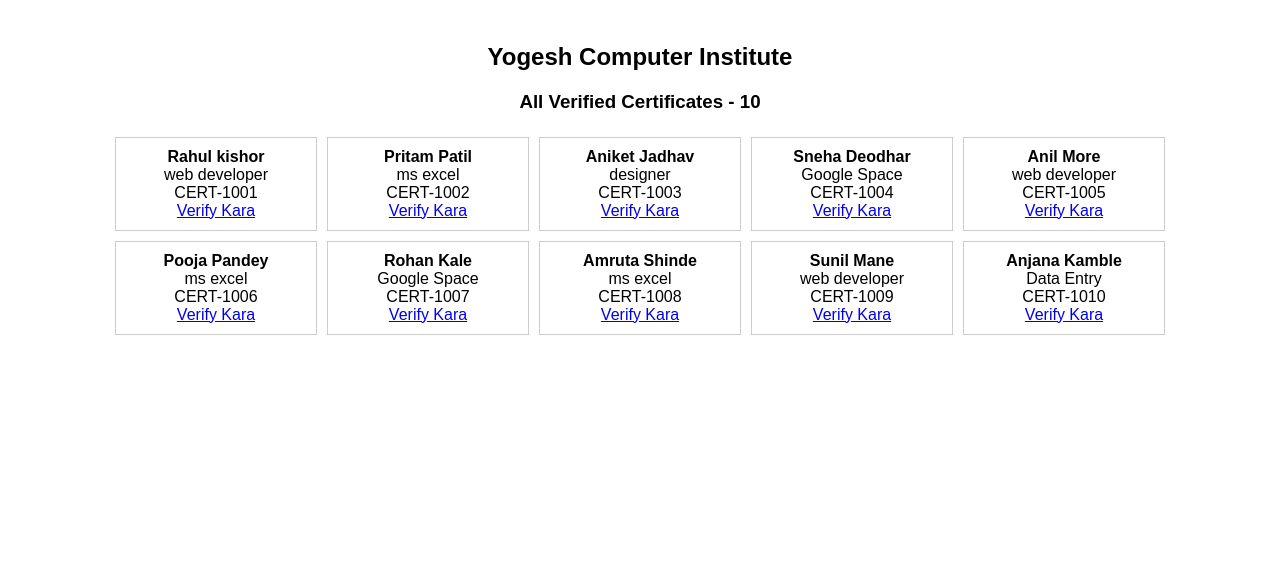
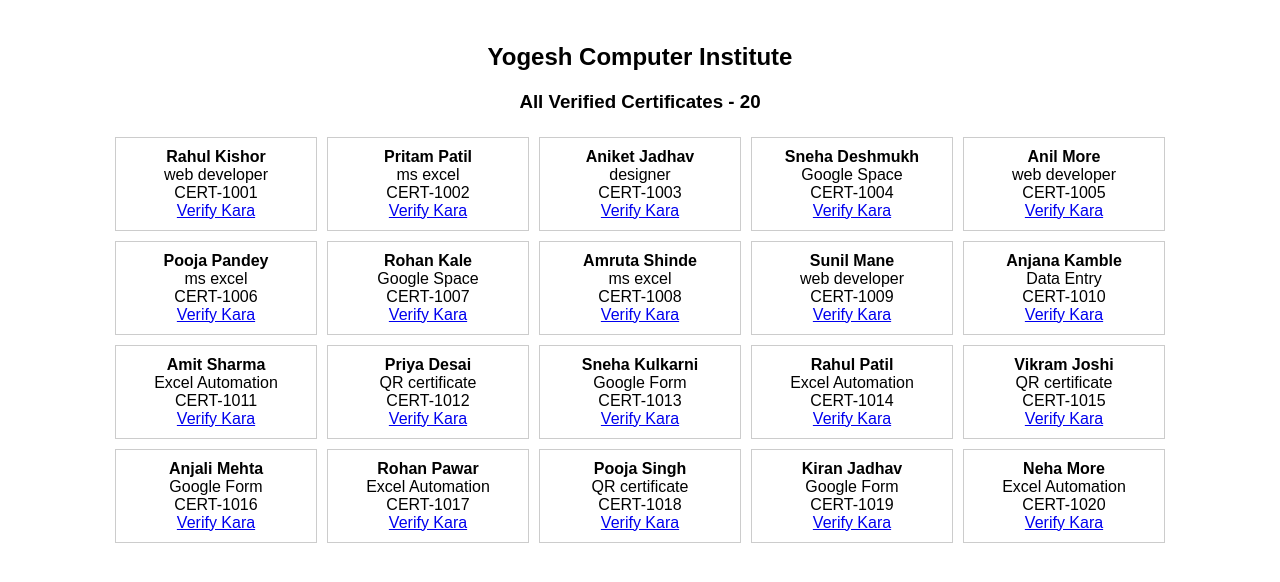
Before and after one commit to yogeshcertificate/yogeshcertificate.github.io, a plain HTML site: page verify.html in a window 1280 px wide. Drawn offline with Linux system fonts and the light colour scheme.

Commit message:
Update student names and add new entries

```diff
--- a/verify.html
+++ b/verify.html
@@ -11,16 +11,26 @@
 
 <script>
 const students = {
-"CERT-1001": ["Rahul kishor", "web developer", "05-11-2026"],
+"CERT-1001": ["Rahul Kishor", "web developer", "05-11-2026"],
 "CERT-1002": ["Pritam Patil", "ms excel", "05-11-2026"],
 "CERT-1003": ["Aniket Jadhav", "designer", "05-11-2026"],
-"CERT-1004": ["Sneha Deodhar", "Google Space", "05-11-2026"],
+"CERT-1004": ["Sneha Deshmukh", "Google Space", "05-11-2026"],
 "CERT-1005": ["Anil More", "web developer", "05-11-2026"],
 "CERT-1006": ["Pooja Pandey", "ms excel", "05-11-2026"],
 "CERT-1007": ["Rohan Kale", "Google Space", "05-11-2026"],
 "CERT-1008": ["Amruta Shinde", "ms excel", "05-11-2026"],
 "CERT-1009": ["Sunil Mane", "web developer", "05-11-2026"],
-"CERT-1010": ["Anjana Kamble", "Data Entry", "05-11-2026"]
+"CERT-1010": ["Anjana Kamble", "Data Entry", "05-11-2026"],
+"CERT-1011": ["Amit Sharma", "Excel Automation", "26-10-2026"],
+"CERT-1012": ["Priya Desai", "QR certificate", "25-10-2026"],
+"CERT-1013": ["Sneha Kulkarni", "Google Form", "26-10-2026"],
+"CERT-1014": ["Rahul Patil", "Excel Automation", "27-10-2026"],
+"CERT-1015": ["Vikram Joshi", "QR certificate", "28-10-2026"],
+"CERT-1016": ["Anjali Mehta", "Google Form", "29-10-2026"],
+"CERT-1017": ["Rohan Pawar", "Excel Automation", "30-10-2026"],
+"CERT-1018": ["Pooja Singh", "QR certificate", "31-10-2026"],
+"CERT-1019": ["Kiran Jadhav", "Google Form", "01-11-2026"],
+"CERT-1020": ["Neha More", "Excel Automation", "02-11-2026"]
 };
 
 const id = new URLSearchParams(window.location.search).get("id");
```
